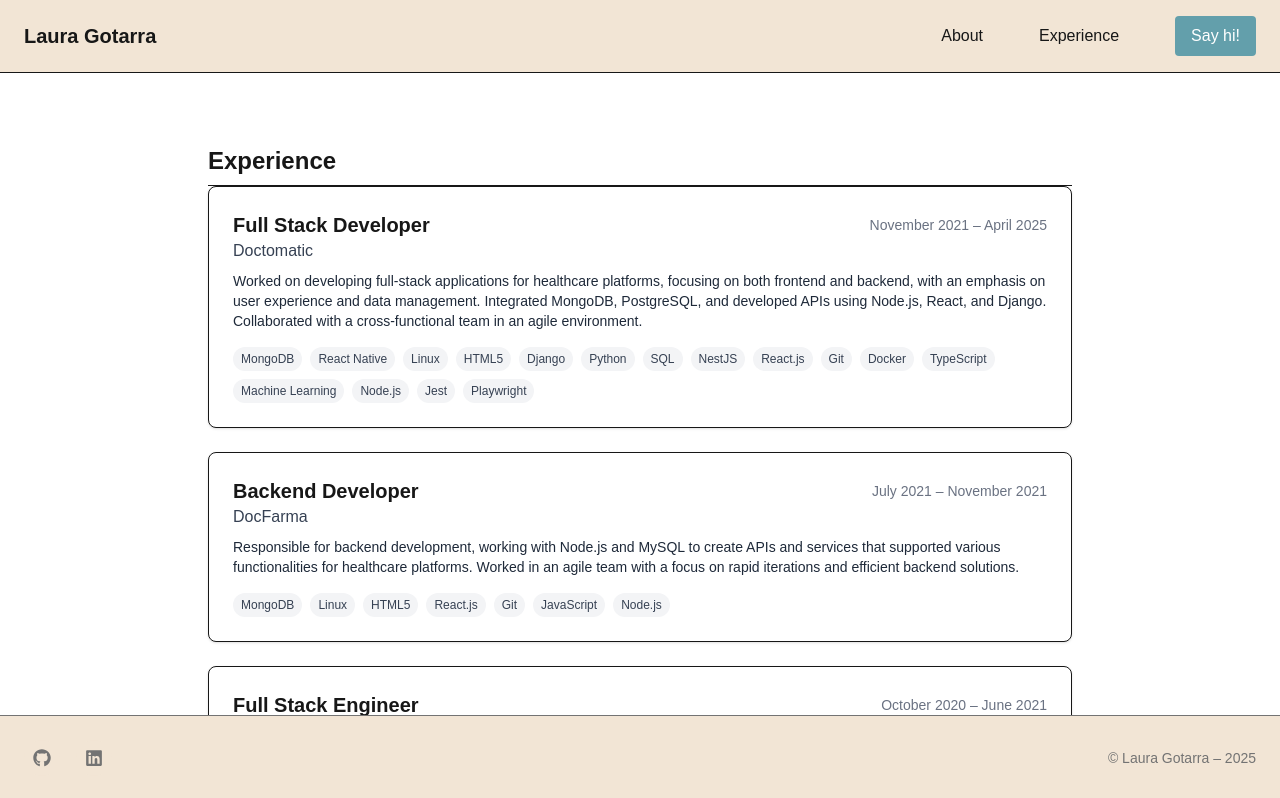
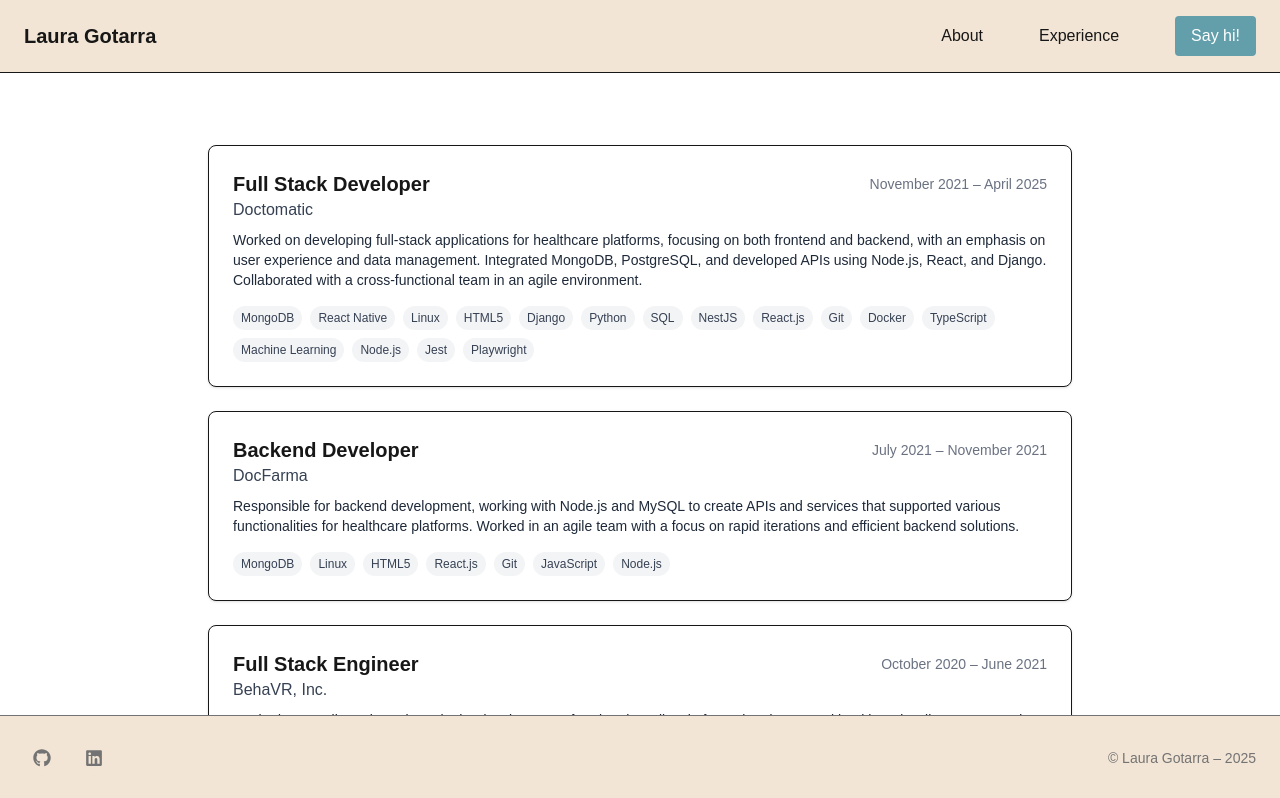
Before and after one commit to lgotarra/portfolio, a Next.js app: page /experience in a window 1280 px wide. Shown: the top 798 px of the page. Built offline with nearby package versions, Linux system fonts and the light colour scheme.

Commit message:
misc: remove title

```diff
--- a/src/app/experience/page.tsx
+++ b/src/app/experience/page.tsx
@@ -4,7 +4,6 @@
 export default function ExperiencePage() {
   return (
     <main className="max-w-4xl mx-auto py-8 px-4">
-      <h2 className="text-2xl font-bold border-b pb-2">Experience</h2>
       <div className="space-y-6">
         {experience.map((exp, index) => (
           <ExperienceCard
```
